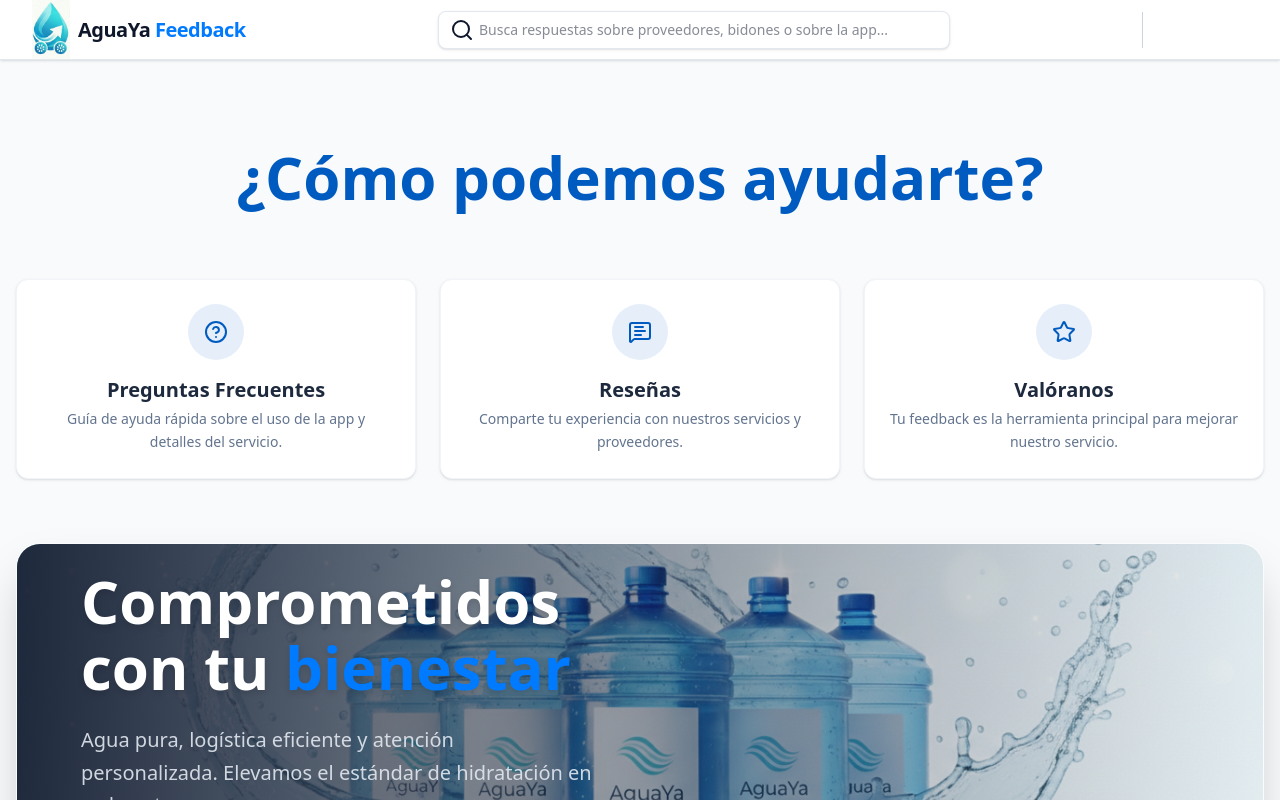
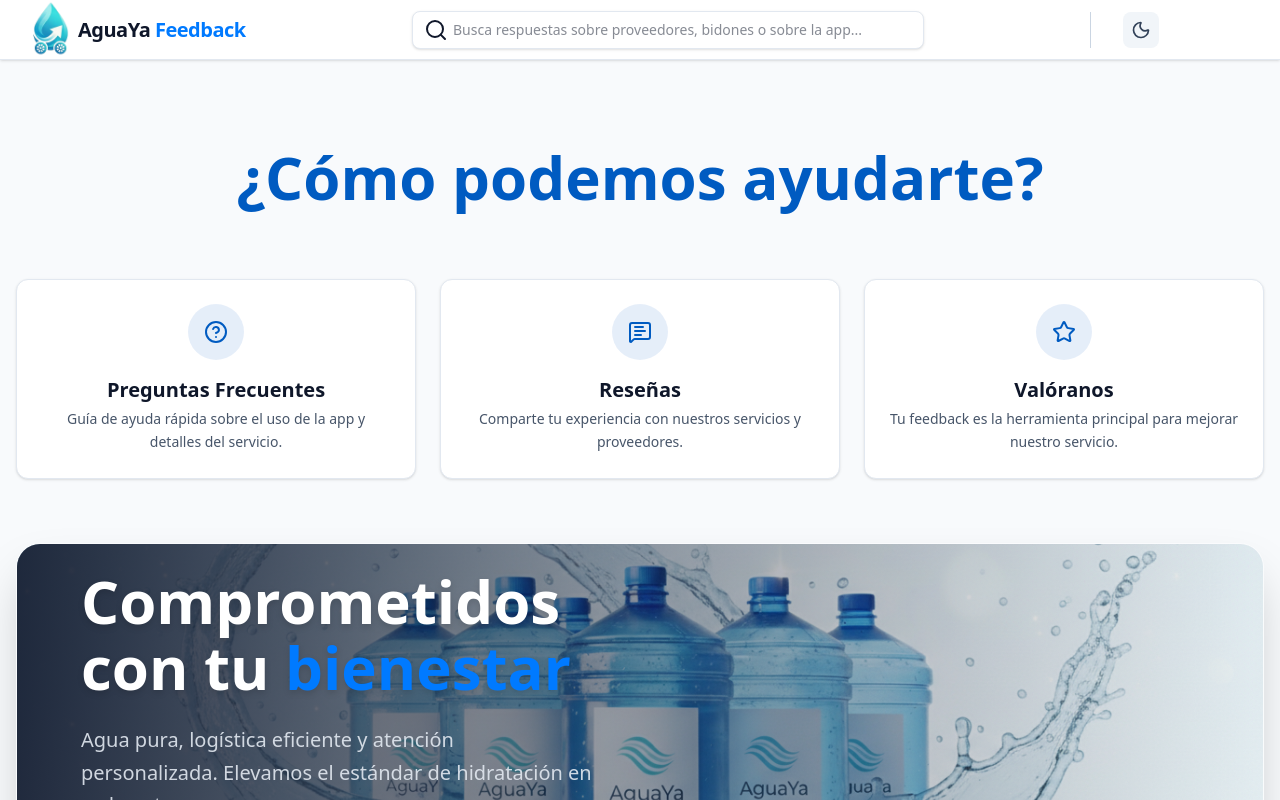
Before and after one commit to IAW-2026/proyecto-b-feedback-aquadrom, a Next.js app: page / in a window 1280 px wide. Shown: the top 800 px of the page. Built offline with nearby package versions, Linux system fonts and the light colour scheme; no server answers.

Commit message:
Se agrego toggle de modo claro a oscuro

```diff
--- a/package.json
+++ b/package.json
@@ -15,6 +15,7 @@
     "@prisma/adapter-pg": "^7.8.0",
     "@prisma/client": "^7.8.0",
     "lucide-react": "^1.14.0",
+    "next-themes": "^0.4.2",
     "next": "16.2.5",
     "next-cloudinary": "^6.17.5",
     "pg": "^8.21.0",
--- a/src/app/globals.css
+++ b/src/app/globals.css
@@ -1,8 +1,58 @@
 @import "tailwindcss";
+
+:root {
+  --bg: #f8fafc;
+  --surface: #ffffff;
+  --text: #0f172a;
+  --muted: #475569;
+  --border: #e2e8f0;
+  --surface-muted: #f1f5f9;
+}
+
+.dark {
+  --bg: #0f172a;
+  --surface: #111827;
+  --text: #f8fafc;
+  --muted: #94a3b8;
+  --border: #334155;
+  --surface-muted: #1f2937;
+}
 
 @layer base {
   body {
-    background-color: #f8fafc; /* bg-slate-50 */
-    color: #0f172a; /* text-slate-900 */
+    background-color: var(--bg);
+    color: var(--text);
+    transition: background-color 0.3s ease, color 0.3s ease;
+  }
+
+  .bg-white {
+    background-color: var(--surface) !important;
+  }
+
+  .bg-slate-50 {
+    background-color: var(--bg) !important;
+  }
+
+  .bg-slate-100 {
+    background-color: var(--surface-muted) !important;
+  }
+
+  .text-slate-900,
+  .text-slate-800 {
+    color: var(--text) !important;
+  }
+
+  .text-slate-600,
+  .text-slate-500 {
+    color: var(--muted) !important;
+  }
+
+  .text-slate-400 {
+    color: #94a3b8 !important;
+  }
+
+  .border-slate-100,
+  .border-slate-200 {
+    border-color: var(--border) !important;
   }
 }
--- a/src/app/layout.tsx
+++ b/src/app/layout.tsx
@@ -3,6 +3,7 @@
 import "./globals.css";
 
 import { ClerkProvider } from '@clerk/nextjs'
+import { Providers } from '../components/Providers';
 import Navbar from "../components/Navbar";
 
 const montserrat = Montserrat({
@@ -30,16 +31,18 @@
   return (
     <ClerkProvider>
       <html lang="es" className={`${montserrat.variable} ${inter.variable} h-full antialiased`}>
-        <body className="min-h-full flex flex-col bg-slate-50 text-slate-900">
+        <body className="min-h-full flex flex-col bg-slate-50 text-slate-900 transition-colors duration-300 dark:bg-slate-950 dark:text-slate-100">
+          <Providers>
             <Navbar />
             <main className="grow container mx-auto px-4 py-8">
               {children}
             </main>
-          <footer className="bg-slate-100 border-t border-slate-200 py-8">
-            <div className="container mx-auto px-4 text-center text-slate-600">
+            <footer className="bg-slate-100 border-t border-slate-200 py-8 dark:bg-slate-900 dark:border-slate-800 dark:text-slate-400">
+              <div className="container mx-auto px-4 text-center text-slate-600 dark:text-slate-400">
                 <p>&copy; 2026 AguaYa. Todos los derechos reservados.</p>
               </div>
             </footer>
+          </Providers>
         </body>
       </html>
     </ClerkProvider>
--- a/src/components/Navbar.tsx
+++ b/src/components/Navbar.tsx
@@ -4,10 +4,11 @@
 import { SignInButton, UserButton, Show } from '@clerk/nextjs';
 import Image from 'next/image';
 import { Search } from 'lucide-react';
+import ThemeToggle from './ThemeToggle';
 
 export default function Navbar() {
   return (
-    <nav className="bg-white text-slate-900 shadow-sm border-b border-slate-200">
+    <nav className="bg-white dark:bg-slate-900 text-slate-900 dark:text-slate-100 shadow-sm border-b border-slate-200 dark:border-slate-800 transition-colors duration-300">
       <div className="max-w-7xl mx-auto px-4 sm:px-6 lg:px-8">
         <div className="flex items-center justify-between">
 
@@ -19,7 +20,7 @@
             >
               {/* Uso la imagen del logo, luego cambiarla por una de mejor calidad  */}
               <Image
-                src="/gotasinfondo.png"
+                src="/favicon-removebg-preview.png"
                 alt="Logo AguaYa"
                 width={38}
                 height={78}
@@ -38,7 +39,7 @@
                 <Search className="text-primary text-lg" />
               </div>
               <input
-                className="w-full pl-10 pr-4 py-2 rounded-lg border border-slate-200 bg-white shadow-sm focus:ring-2 focus:ring-primary/20 focus:border-primary transition-all text-sm"
+                className="w-full pl-10 pr-4 py-2 rounded-lg border border-slate-200 bg-white text-slate-900 shadow-sm focus:ring-2 focus:ring-primary/20 focus:border-primary transition-all text-sm dark:bg-slate-800 dark:border-slate-700 dark:text-slate-100 dark:placeholder-slate-400"
                 placeholder="Busca respuestas sobre proveedores, bidones o sobre la app..."
                 type="text"
               />
@@ -51,7 +52,7 @@
 
             {/* Sección de Autenticación Dinámica */}
             <div className="border-l border-slate-300 pl-8 flex items-center gap-4">
-
+              <ThemeToggle />
               {/* Esto solo se ve si el usuario NO está logueado */}
               <Show when="signed-out">
                 <SignInButton mode="modal">
--- a/src/components/Providers.tsx
+++ b/src/components/Providers.tsx
@@ -3,7 +3,7 @@
 
 export function Providers({ children }: { children: React.ReactNode }) {
   return (
-    <ThemeProvider attribute="class" defaultTheme="system" enableSystem>
+    <ThemeProvider attribute="class" defaultTheme="system" enableSystem enableColorScheme>
       {children}
     </ThemeProvider>
   );
--- a/src/components/ThemeToggle.tsx
+++ b/src/components/ThemeToggle.tsx
@@ -6,19 +6,21 @@
 
 export default function ThemeToggle() {
   const [mounted, setMounted] = useState(false);
-  const { theme, setTheme } = useTheme();
+  const { theme, resolvedTheme, setTheme } = useTheme();
 
   // Evita errores de hidratación asegurando que solo renderice en el cliente
   useEffect(() => setMounted(true), []);
   if (!mounted) return <div className="w-10 h-10" />;
 
+  const activeTheme = theme === 'system' ? resolvedTheme : theme;
+
   return (
     <button
-      onClick={() => setTheme(theme === 'dark' ? 'light' : 'dark')}
+      onClick={() => setTheme(activeTheme === 'dark' ? 'light' : 'dark')}
       className="p-2 rounded-lg bg-slate-100 dark:bg-slate-800 text-slate-700 dark:text-slate-200 hover:bg-slate-200 dark:hover:bg-slate-700 transition-colors"
       aria-label="Toggle Theme"
     >
-      {theme === 'dark' ? <Sun size={20} /> : <Moon size={20} />}
+      {activeTheme === 'dark' ? <Sun size={20} /> : <Moon size={20} />}
     </button>
   );
 }
--- a/tailwind.config.ts
+++ b/tailwind.config.ts
@@ -2,6 +2,7 @@
 import type { Config } from "tailwindcss";
 
 const config: Config = {
+  darkMode: 'class',
   content: [
     "./src/pages/**/*.{js,ts,jsx,tsx,mdx}",
     "./src/components/**/*.{js,ts,jsx,tsx,mdx}",
```
Also changed, not shown: public/favicon-removebg-preview.png (added), 1 other file (tests, documents, lock files or other folders). Lines whose indentation alone changed are shown as unchanged.
